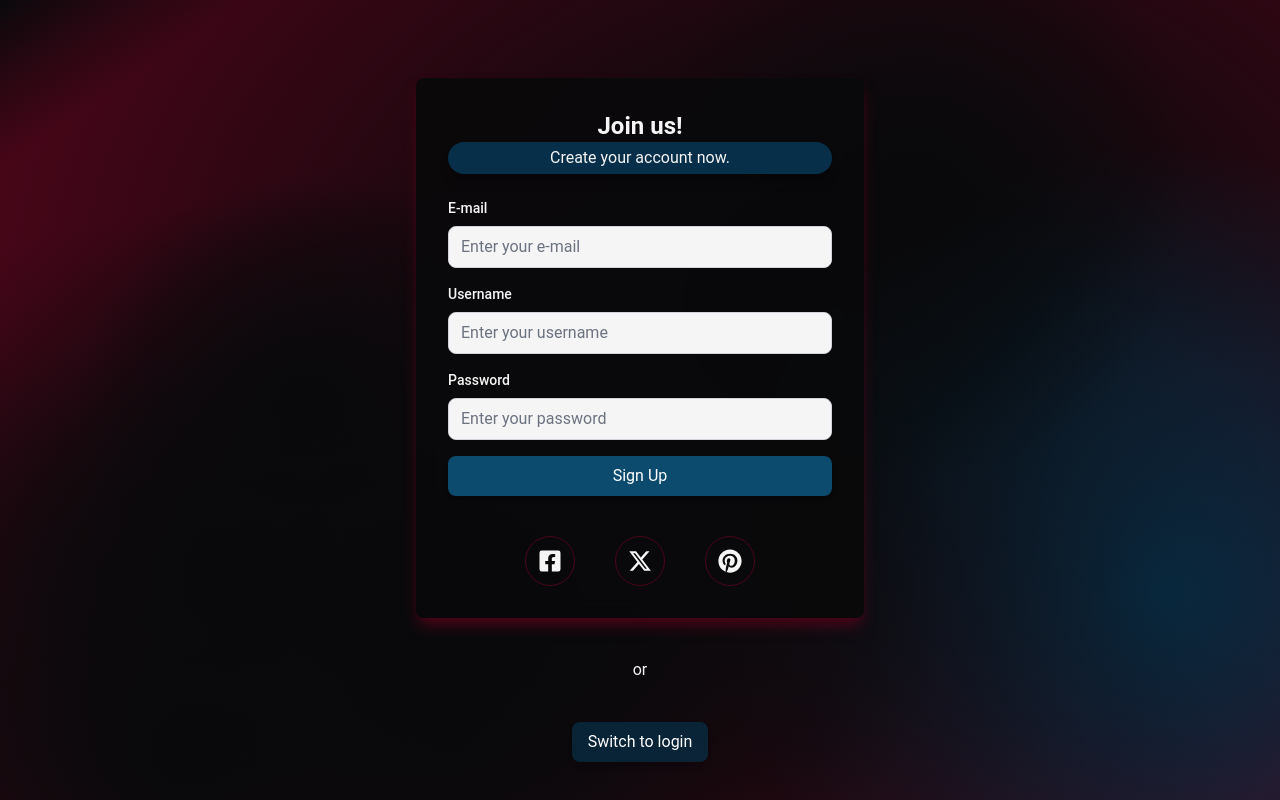
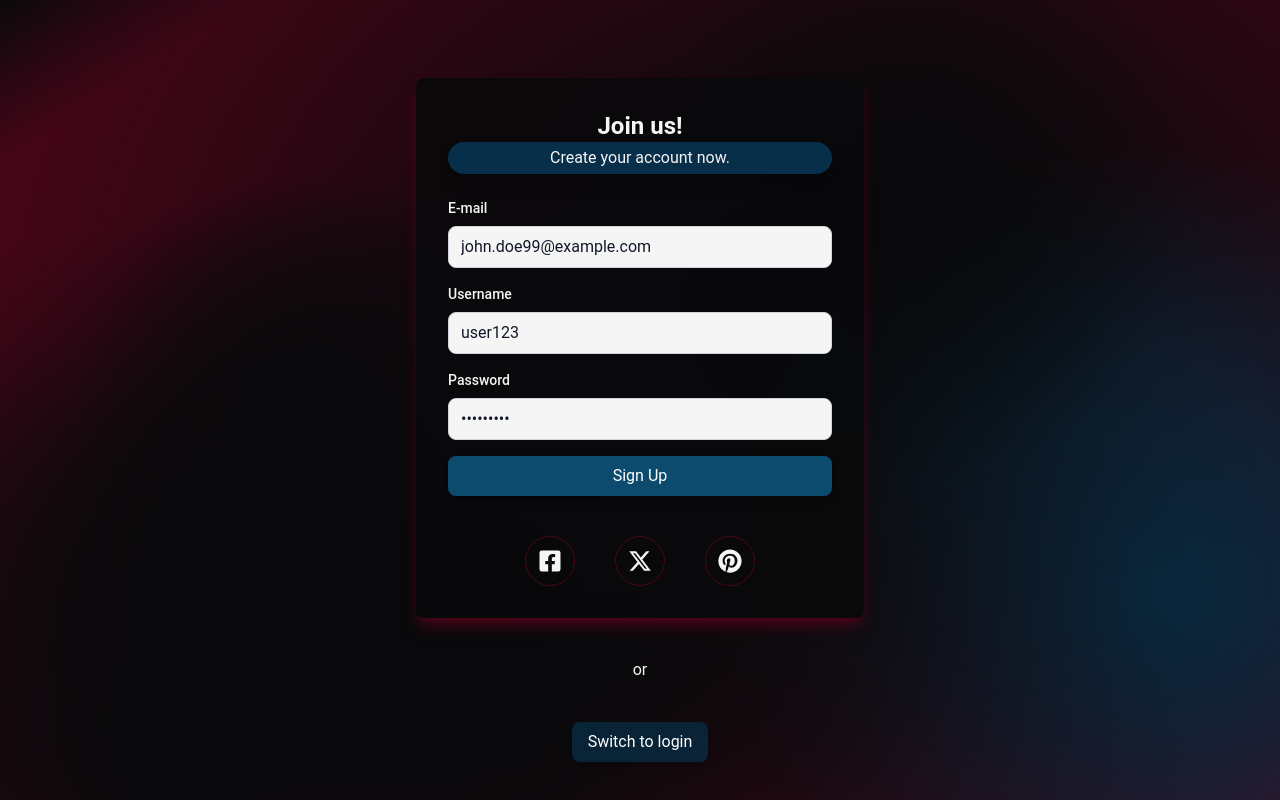
Before and after one commit to pawelek7k/future, a Next.js app: page / in a window 1280 px wide. Both pictures are taken after a click on the button "Switch to registration". Built offline with nearby package versions, Linux system fonts and the light colour scheme.

Commit message:
add autocomplate

```diff
--- a/app/components/login/Login.tsx
+++ b/app/components/login/Login.tsx
@@ -27,7 +27,7 @@ export const LoginForm: React.FC<LoginFormProps> = ({
     <p className="text-neutral-100 bg-sky-950 p-1 rounded-full shadow-lg text-center mb-6">
       Please enter your account details.
     </p>
-    <form onSubmit={submitHandler} className="">
+    <form onSubmit={submitHandler}>
       <div className="mb-4">
         <label
           htmlFor="email"
@@ -42,6 +42,7 @@ export const LoginForm: React.FC<LoginFormProps> = ({
           value={formData.email}
           onChange={handleChange}
           placeholder="Enter your e-mail"
+          autoComplete="email"
           className="w-full px-3 py-2 border border-gray-300 rounded-lg bg-neutral-100 text-gray-900 placeholder-gray-500 focus:outline-none focus:border-rose-950"
         />
       </div>
@@ -59,6 +60,7 @@ export const LoginForm: React.FC<LoginFormProps> = ({
           value={formData.password}
           onChange={handleChange}
           placeholder="Enter your password"
+          autoComplete="current-password"
           className="w-full px-3 py-2 border border-gray-300 rounded-lg bg-neutral-100 text-gray-900 placeholder-gray-500 focus:outline-none focus:border-rose-950"
         />
       </div>
--- a/app/components/login/Signup.tsx
+++ b/app/components/login/Signup.tsx
@@ -24,7 +24,7 @@ export const SignupForm: React.FC<SignupFormProps> = ({
     <p className="text-neutral-100 bg-sky-950 p-1 rounded-full shadow-lg text-center mb-6">
       Create your account now.
     </p>
-    <form onSubmit={submitHandler} className="">
+    <form onSubmit={submitHandler}>
       <div className="mb-4">
         <label
           htmlFor="email"
@@ -39,6 +39,7 @@ export const SignupForm: React.FC<SignupFormProps> = ({
           value={formData.email}
           onChange={handleChange}
           placeholder="Enter your e-mail"
+          autoComplete="email"
           className="w-full px-3 py-2 border border-gray-300 rounded-lg bg-neutral-100 text-gray-900 placeholder-gray-500 focus:outline-none focus:border-rose-950"
         />
       </div>
@@ -56,6 +57,7 @@ export const SignupForm: React.FC<SignupFormProps> = ({
           value={formData.username}
           onChange={handleChange}
           placeholder="Enter your username"
+          autoComplete="username"
           className="w-full px-3 py-2 border border-gray-300 rounded-lg bg-neutral-100 text-gray-900 placeholder-gray-500 focus:outline-none focus:border-rose-950"
         />
       </div>
@@ -73,6 +75,7 @@ export const SignupForm: React.FC<SignupFormProps> = ({
           value={formData.password}
           onChange={handleChange}
           placeholder="Enter your password"
+          autoComplete="new-password"
           className="w-full px-3 py-2 border border-gray-300 rounded-lg bg-neutral-100 text-gray-900 placeholder-gray-500 focus:outline-none focus:border-rose-950"
         />
       </div>
--- a/app/components/login/index.tsx
+++ b/app/components/login/index.tsx
@@ -13,9 +13,9 @@ import { SignupForm } from "./Signup";
 export const Container: React.FC = () => {
   const [isLogin, setIsLogin] = useState(true);
   const [formData, setFormData] = useState({
-    email: "",
-    username: "",
-    password: "",
+    email: "john.doe99@example.com",
+    username: "user123",
+    password: "Password1",
   });
   const [isLoading, setIsLoading] = useState(false);
 
```
